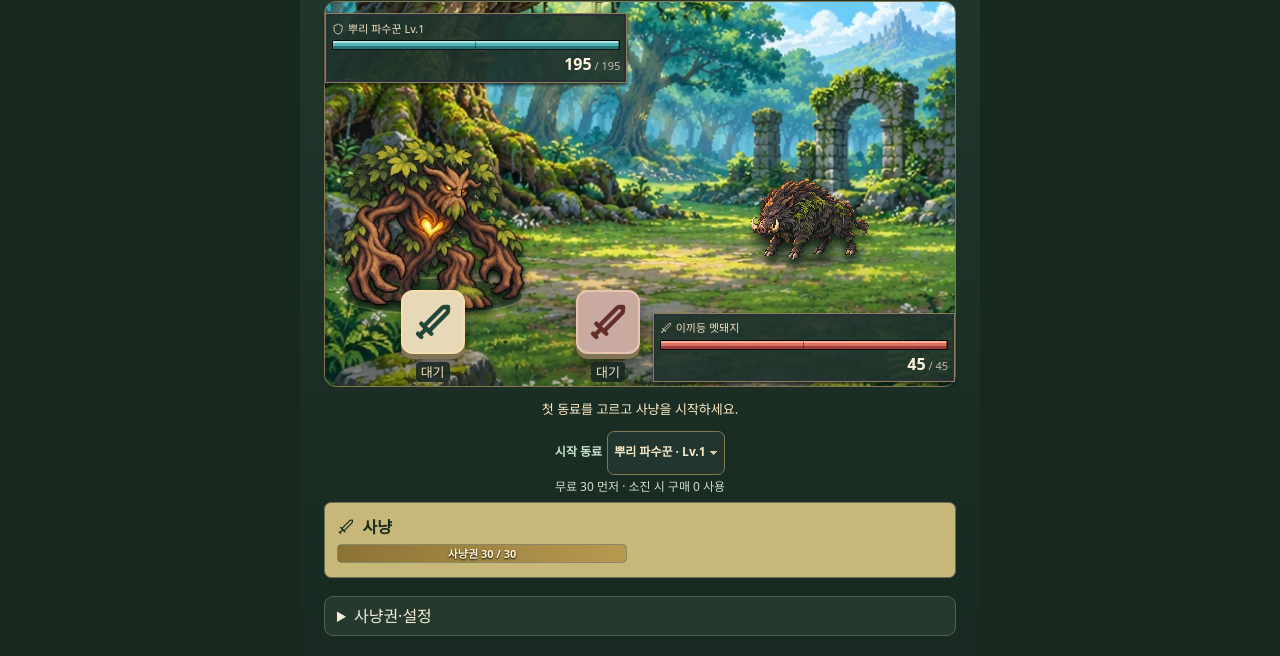
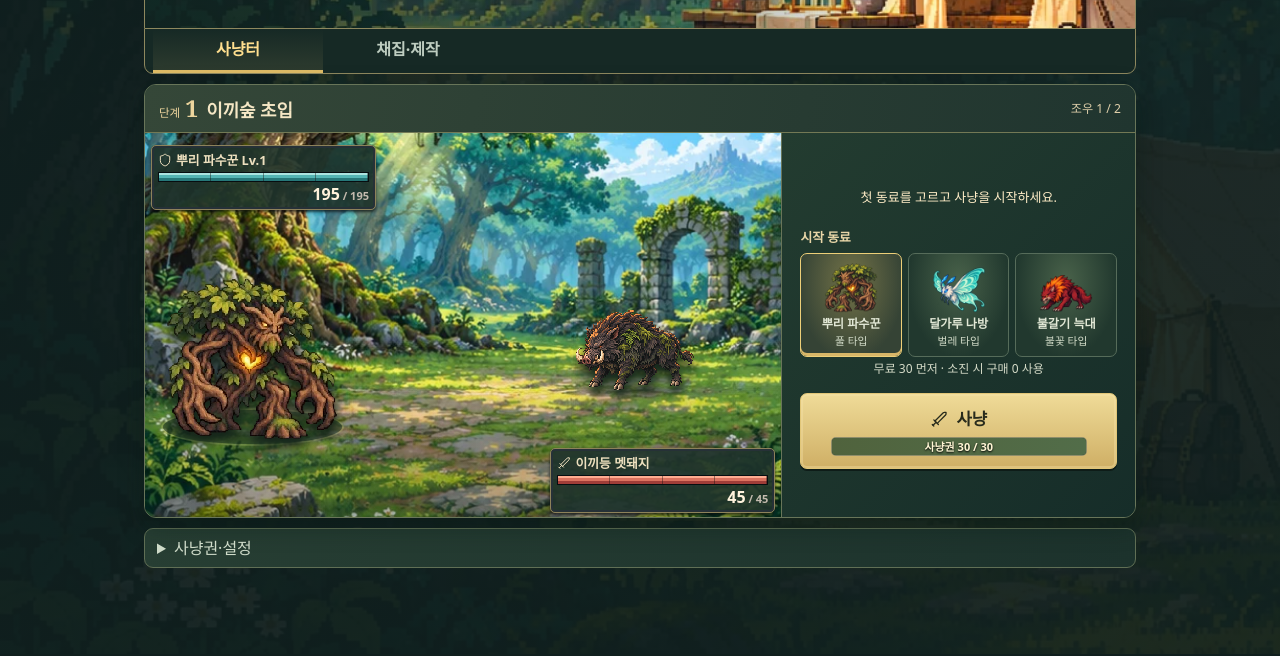
Before and after one commit to karajaku/moss-companions-play, a plain HTML site: page index.html in a window 1280 px wide. Shown: the part 146-802 px from the top of the page. Drawn offline with Linux system fonts and the light colour scheme.

Commit message:
Publish Moss Companions 3dda282338c8

```diff
--- /dev/null
+++ b/field-art.css
@@ -0,0 +1,134 @@
+/* The camp frames the play space. Region art and actors keep their own ground anchors. */
+:root {
+  --sans: "Malgun Gothic", "Apple SD Gothic Neo", system-ui, sans-serif;
+  --line: #8e885e;
+  --surface: #172f29;
+  --gold: #e6cd8a;
+  background: #101f1e;
+  font-family: var(--sans);
+}
+body.ui-game {
+  max-width: 1040px;
+  padding: clamp(10px, 2vw, 24px);
+  background: transparent;
+}
+body.ui-game::before {
+  content: ""; position: fixed; inset: 0; z-index: -1; pointer-events: none;
+  background: linear-gradient(#10201fe8, #101f1ef2), url("assets/field/camp.webp") center / cover;
+}
+.ui-game > header {
+  min-height: clamp(96px, 13vw, 150px); margin: 0; padding: 16px clamp(14px, 3vw, 36px);
+  background: linear-gradient(85deg,#122622ec, #13272590 44%,transparent 75%),
+    url("assets/field/camp.webp") center 57% / cover;
+  border: 1px solid var(--line); border-bottom: 0; border-radius: 12px 12px 0 0;
+}
+.ui-game h1 {
+  color: #fff4cf; font: 800 clamp(1.6rem, 4vw, 2.8rem)/1.15 Georgia, "Batang", "AppleMyungjo", serif;
+  letter-spacing: -.055em; text-shadow: 0 2px 2px #111e18, 0 3px 12px #08170c;
+}
+#gold {
+  align-self: flex-start; background: #152622ee; border: 1px solid #a2905b; border-radius: 20px;
+  padding: 4px 12px; font: 700 .9rem/1.4 var(--sans); color: #ffe3a0;
+}
+#gold::before { content: ""; display: inline-block; width: .7em; height: .7em; border-radius: 50%; background: #e5b657; border: 2px solid #ffe6a0; margin-right: 6px; }
+#pageNav {
+  gap: 0; padding: 0 8px; border: 1px solid var(--line); border-radius: 0 0 9px 9px; background: #162925;
+}
+#pageNav button {
+  flex: 0 1 170px; min-height: 44px; color: #becdc0; border: 0; border-bottom: 3px solid transparent;
+  background: transparent; border-radius: 0; font-weight: 700;
+}
+#pageNav [aria-current="page"] { color: #ffdf8f; border-bottom-color: #dfbc66; background: linear-gradient(0deg,#c9b36d20,transparent); }
+:where(button,select,summary):focus-visible { outline: 3px solid #ffe19a; outline-offset: 2px; }
+.ui-game main.hunt { height: auto; min-height: 0; }
+.ui-game .watch-view {
+  width: 100%; max-height: none; min-height: 0; margin: 0;
+  border: 1px solid #687559; border-radius: 12px; overflow: clip;
+  background: var(--surface); box-shadow: 0 8px 24px #08181266;
+  grid-template-rows: auto auto auto; gap: 0;
+}
+.ui-game .watch-view .watch-stage {
+  display: flex; align-items: center; flex-wrap: wrap; gap: 8px; min-height: 48px; padding: 8px 14px;
+  background: linear-gradient(100deg,#354738,#20352f); border-bottom: 1px solid #737955;
+}
+.stage-rank { display: inline-flex; gap: 5px; align-items: baseline; color: #edd59d; letter-spacing: 0; font-size: .72rem; }
+.stage-rank b { font: bold 1.45rem/1 Georgia,serif; }
+.watch-stage .trail-region { font: bold 1.12rem "Batang","AppleMyungjo",serif; margin-left: 0; }
+.watch-stage .trail-wave { margin-left: auto; font-size: .76rem; }
+.ui-game .watch-arena { height: clamp(240px, 42vh, 420px); background: url("assets/hunt/moss.webp") center / cover; }
+.ui-game .watch-arena[data-region] { border: 0; border-radius: 0; }
+.ui-game .watch-fighter .hp-meter { max-width: 225px; border-radius: 5px; }
+.watch-fighter .hp-name { font: 700 .8rem/1.3 var(--sans); }
+.watch-arena .player .hp-meter { left: 6px; }
+.watch-arena .enemy .hp-meter { right: 6px; }
+.hunt-console { display: grid; align-content: center; gap: 10px; padding: 12px; min-width: 0; background: linear-gradient(135deg,#233c30,#162d29); }
+.hunt-console .watch-reward { min-width: 0; }
+.hunt-console .watch-start {
+  margin: 0; align-items: center; border: 1px solid #e1c678; border-radius: 7px;
+  color: #282b1c; background: linear-gradient(#efdb98,#cfaf65);
+  font-weight: 800; box-shadow: inset 0 0 0 2px #f7e2a85c, 0 2px 0 #0e1c18;
+}
+.hunt-console .watch-start:hover:enabled { background: #f5df9d; }
+.watch-start-label { font-size: 1.04rem; }
+.ui-game .watch-ticket-bar { width: 88%; text-align: center; background: #28382b; }
+.ui-game .watch-ticket-fill { background: linear-gradient(90deg,#50633d,#526d49); }
+.starter-pick { border: 0; padding: 0; margin: 0; width: 100%; min-width: 0; }
+.starter-pick legend { padding: 0 0 6px; font-size: .8rem; color: #e8d6a8; font-weight: 700; }
+.starter-pick > div { display: grid; grid-template-columns: repeat(3,minmax(0,1fr)); gap: 6px; }
+.starter-pick button {
+  min-width: 0; display: grid; justify-items: center; gap: 2px; border: 1px solid #566c5a; padding: 5px 2px 7px;
+  background: radial-gradient(ellipse at 50% 27%,#49624a,#21382e 72%); color: #e2e8d6;
+}
+.starter-pick button[aria-pressed="true"] { border-color: #edcf78; box-shadow: inset 0 -3px #d8b668; background: radial-gradient(ellipse at 50% 27%,#747348,#354335 75%); }
+.starter-pick b { font-size: .76rem; }
+.starter-pick small { font-size: .67rem; color: #d3dcc9; }
+.companion-art { display: inline-block; flex: none; width: 44px; height: 44px; background: center / contain no-repeat; }
+.art-tree { background-image: url("assets/hunt/tree.webp"); }
+.art-moth { background-image: url("assets/hunt/moth.webp"); }
+.art-wolf { background-image: url("assets/hunt/wolf.webp"); }
+.art-boar,.art-golem,.art-dragon { background-size: 800% 100%; background-position: left; image-rendering: pixelated; }
+.art-boar { background-image: url("assets/boar-sheet.png"); }
+.art-golem { background-image: url("assets/golem-sheet.png"); }
+.art-dragon { background-image: url("assets/dragon-sheet.png"); }
+.ui-game .card,.ui-game details { background: linear-gradient(120deg,#273e33,#1c322c); border: 1px solid #606f55; }
+.gather .card { padding: 14px; }
+.gather h3 { display: flex; align-items: center; gap: 7px; }
+.gather h3 svg { color: #d9be78; }
+.net-grades .gather-site {
+  overflow: hidden; display: flex; flex-direction: column; align-items: stretch; justify-content: flex-start;
+  padding: 0 0 8px; background: #192d24; border: 1px solid #708264;
+}
+.gather-site img { width: 100%; height: clamp(68px,13vw,134px); object-fit: cover; margin-bottom: 4px; }
+.net-row .action { margin-left: auto; }
+.net-row { justify-content: flex-start; }
+.net-art { flex: none; display: inline-block; width: 40px; height: 40px; background: url("assets/field/nets.png") left center / 300% 100%; image-rendering: pixelated; }
+.net-reinforced { background-position: center; }
+.net-prism { background-position: right; }
+.net-grades .net-art { justify-self: center; }
+.net-choice .net-grades .action:disabled { opacity: .78; }
+.gather .desc { font-size: .85rem; }
+.gather > .card { display: grid; gap: 8px; }
+.gather > .card button { justify-self: start; }
+#settings { color: #cfdbc9; }
+@media (min-width: 840px) {
+  .ui-game .watch-view {
+    grid-template-columns: minmax(0, 1.8fr) minmax(300px, 1fr);
+    grid-template-rows: auto minmax(350px,auto);
+  }
+  .ui-game .watch-stage { grid-column: 1/-1; }
+  .ui-game .watch-arena { height: clamp(350px, 48vh, 480px); }
+  .hunt-console { padding: 18px; border-left: 1px solid #687559; gap: 16px; }
+  .field-workshop { grid-template-columns: repeat(2,minmax(0,1fr)); align-items: start; }
+  .field-workshop > .card-trees,.field-workshop > button { grid-column: 1/-1; }
+  .starter-pick .companion-art { width: 54px; height: 54px; }
+}
+@media (max-width: 480px) {
+  body.ui-game { padding: 8px 8px max(14px, env(safe-area-inset-bottom)); }
+  .ui-game > header { min-height: 82px; }
+  #pageNav button { flex: 1; }
+  .ui-game .watch-arena { height: clamp(200px, 32dvh, 330px); }
+  .ui-game .watch-skills { gap: 4px; }
+  .hunt-console { gap: 6px; padding: 8px; }
+  .ui-game .watch-start { min-height: 55px!important; padding: 5px 10px; gap: 2px; }
+  .net-grades .gather-site b { font-size: .84rem; }
+}
--- a/fieldcraft-view.js
+++ b/fieldcraft-view.js
@@ -3,6 +3,7 @@ const FieldcraftView = (() => {
   const rules = Game.fieldcraft;
   let selectedSite = "vine";
   const nameOf = kind => Game.trail.enemy(1,kind).name;
+  const netArt = key => '<span class="net-art net-' + key + '" aria-hidden="true"></span>';
   const options = (catalog, selected) => Object.entries(catalog).map(([key,label]) =>
     '<option value="'+key+'"'+(key === selected ? ' selected' : '')+'>'+label+'</option>').join('');
   function capture(s,h) {
@@ -11,34 +12,35 @@ const FieldcraftView = (() => {
       '" data-entry="'+encodeURIComponent(h.id)+'" data-wave="'+h.wave+'"'+(disabled?' disabled':'')+'>'+label+'</button>';
     return '<section class="net-choice" aria-label="포획 선택"><strong>'+nameOf(h.enemyKind)+' 포획 기회</strong><small>토벌당 한 번 · 시도하면 그물 1개 소모</small>' +
       '<div class="net-grades">'+Object.entries(rules.tools).map(([key,tool]) => choice(key,
-        '<b>'+tool.name+'</b><span>'+rules.chance(h,key)+'% · '+bag.tools[key]+'개</span>',!bag.tools[key])).join('')+'</div>'+
+        netArt(key)+'<b>'+tool.name+'</b><span>'+rules.chance(h,key)+'% · '+bag.tools[key]+'개</span>',!bag.tools[key])).join('')+'</div>'+
       '<div class="net-links">'+go('forest/gather','채집·제작')+choice('pass','보내주기')+'</div></section>';
   }
   function workshop(s) {
     const bag = s.fieldcraft, site = rules.sites[selectedSite];
-    const sites = Object.entries(rules.sites).map(([key,p]) => '<button class="action" data-act="gatherMaterial" data-arg="'+key+'"><b>'+p.name+
+    const sites = Object.entries(rules.sites).map(([key,p]) => '<button class="action gather-site" data-act="gatherMaterial" data-arg="'+key+'"><img src="assets/field/'+key+'.webp" alt=""><b>'+p.name+
       '</b><span>'+p.material+' +'+rules.handYield+'</span><small>보유 '+fmt(bag.materials[key])+'</small></button>').join('');
     const recipes = Object.entries(rules.tools).map(([key,tool]) => {
       const cost = Object.entries(tool.cost).map(([mat,n]) => rules.sites[mat].material+' '+bag.materials[mat]+'/'+n).join(' · ');
-      return '<div class="net-row"><div><b>'+tool.grade+' · '+tool.name+'</b><small>포획률 +'+tool.bonus+'%p · 보유 '+bag.tools[key]+'개</small><small>'+cost+'</small></div>'+
+      return '<div class="net-row">'+netArt(key)+'<div><b>'+tool.grade+' · '+tool.name+'</b><small>포획률 +'+tool.bonus+'%p · 보유 '+bag.tools[key]+'개</small><small>'+cost+'</small></div>'+
         btn('craftNet','1개 제작',key,'action',!rules.sufficient(bag,key))+'</div>';
     }).join('');
     const workers = Object.keys(s.companions.xp).map(kind => {
       const trip=bag.trips[kind], fighting=s.hunt?.partner?.kind===kind;
       const where=trip?.site || selectedSite;
       const identity='<b>'+nameOf(kind)+'</b><small>'+rules.types[kind]+' 타입 · '+rules.rate(kind,where)+'개/분</small>';
-      if (trip) return '<div class="net-row"><div>'+identity+'<small data-trip="'+kind+'">'+tripStatus(s,kind)+'</small></div>'+
-        '<button class="action" data-act="recallGatherer" data-arg="'+kind+'" data-start="'+trip.start+'" data-site="'+trip.site+'">수령·복귀</button></div>';
-      return '<div class="net-row"><div>'+identity+'</div>'+btn('dispatchGatherer',fighting?'토벌 중':'파견',kind,'action',fighting)+'</div>';
+      const progress=trip ? '<small data-trip="'+kind+'">'+tripStatus(s,kind)+'</small>' : '';
+      const action=trip ? '<button class="action" data-act="recallGatherer" data-arg="'+kind+'" data-start="'+trip.start+'" data-site="'+trip.site+'">수령·복귀</button>' :
+        btn('dispatchGatherer',fighting?'토벌 중':'파견',kind,'action',fighting);
+      return '<div class="net-row">'+companionPortrait(kind)+'<div>'+identity+progress+'</div>'+action+'</div>';
     }).join('');
     const labels = Object.fromEntries(Object.entries(rules.sites).map(([k,p])=>[k,p.name]));
     const modes = {manual:'직접 선택',pass:'모두 보내주기'};
     for (const [key,tool] of Object.entries(rules.tools)) modes[key]=tool.name+' 자동 사용';
     return '<div class="field-workshop">'+(rules.pending(s)?go('forest','포획 대기로 돌아가기','action'):'')+
-      card('직접 채집','<div class="net-grades">'+sites+'</div>')+
-      card('포획 도구 제작',recipes+'<label class="net-setting">자동 토벌 포획<select id="autoNet">'+options(modes,bag.auto)+'</select></label>')+
+      card('직접 채집','<div class="net-grades">'+sites+'</div>', 'trees')+
+      card('포획 도구 제작',recipes+'<label class="net-setting">자동 토벌 포획<select id="autoNet">'+options(modes,bag.auto)+'</select></label>', 'hammer')+
       card('동료 자동 채집','<label class="net-setting">채집터<select id="gatherSite">'+options(labels,selectedSite)+'</select></label>'+
-        desc(site.material+' · '+site.types.join('·')+' 타입은 수확 2배. 접속을 종료해도 1분마다 쌓이며 복귀할 때 받습니다.')+workers)+'</div>';
+        desc(site.material+' · '+site.types.join('·')+' 타입은 수확 2배. 접속을 종료해도 1분마다 쌓이며 복귀할 때 받습니다.')+workers,'backpack')+'</div>';
   }
   function tripStatus(s,kind) {
     const trip=s.fieldcraft.trips[kind], now=Math.max(Date.now(),s.hunting.observedAt);
--- a/helpers.js
+++ b/helpers.js
@@ -28,3 +28,7 @@ const card = (title, content, artwork = "") =>
   '<section class="card' + (artwork ? ' illustrated-card card-' + artwork : '') + '"><h3>' +
   (artwork ? icon(artwork) : "") + title + "</h3>" + content + "</section>";
 const desc = (text) => '<p class="desc">' + text + "</p>";
+function companionPortrait(kind) {
+  const sprite = Game.trail.enemy(1, kind).sprite;
+  return '<span class="companion-art art-' + sprite + '" aria-hidden="true"></span>';
+}
--- a/hunt-watch.css
+++ b/hunt-watch.css
@@ -21,7 +21,6 @@
 .trail-creature { display:block;width:100%;height:auto;filter:drop-shadow(0 4px 3px #102017); }
 .trail-detail { color:#ffedc7;font-size:13px;line-height:1.4;text-wrap:balance; }
 .trail-replay { align-self:center;max-width:100%;padding:6px 10px;border-radius:6px;background:#26372f;color:#f2dfbb; }
-body:has(.watch-arena[data-region])::before { background:radial-gradient(ellipse at top,#354539,#172721 75%); }
 .watch-view:has([data-region]) { gap:6px; }
 .watch-view:has([data-region]) .watch-stage { padding:2px 3px;line-height:1.3; }
 .watch-view:has([data-region]) .watch-reward { flex:none;min-height:32px;gap:4px; }
--- a/hunt-watch.js
+++ b/hunt-watch.js
@@ -17,14 +17,19 @@ const HuntWatch=(()=>{
     const motion = motionEnabled() ? '' : '<div class="watch-motion-hint"><button class="mini" data-motion-policy="full"><small>' +
       (reducedMotion.matches && !prefs.motionOverride ? '기기 설정으로 정지' : '연출 꺼짐') + '</small>연출 켜기</button></div>';
     if (active) return motion;
-    const team = s.companions, choicesForTeam = team.started ? Object.keys(team.xp) : Game.trail.starters;
-    const partnerSelect = '<label class="partner-pick">' + (s.hunt ? '다음 출전' : team.started ? '출전 동료' : '시작 동료') +
-      '<select aria-label="출전 동료 선택" data-partner>' + choicesForTeam.map(kind => {
-        const level = Game.trail.partnerLevel(team.xp[kind] ?? team.xp[team.active]);
+    const team = s.companions;
+    const partnerSelect = team.started ? '<label class="partner-pick">' + companionPortrait(team.active) + (s.hunt ? '다음 출전' : '출전 동료') +
+      '<select aria-label="출전 동료 선택" data-partner>' + Object.keys(team.xp).map(kind => {
+        const level = Game.trail.partnerLevel(team.xp[kind]);
         const away = s.fieldcraft.trips[kind];
         return '<option value="' + kind + '"' + (team.active === kind ? ' selected' : '') + (away ? ' disabled' : '') + '>' +
           Game.trail.enemy(1,kind).name + ' · ' + (away ? '채집 중' : 'Lv.' + level) + '</option>';
-      }).join('') + '</select></label>';
+      }).join('') + '</select></label>' :
+      '<fieldset class="starter-pick"><legend>시작 동료</legend><div>' + Game.trail.starters.map(kind =>
+        '<button data-act="choosePartner" data-arg="' + kind + '" aria-pressed="' + (team.active === kind) + '"' +
+        (s.fieldcraft.trips[team.active] ? ' disabled' : '') + '>' + companionPortrait(kind) +
+        '<b>' + Game.trail.enemy(1,kind).name + '</b><small>' + Game.fieldcraft.types[kind] + ' 타입</small></button>'
+      ).join('') + '</div></fieldset>';
     const chooseRank = mode === 'repeat' || s.huntBest >= 60;
     const choices = chooseRank ? Array.from({length: Math.min(60, s.huntBest)}, (_, i) => {
       const n = i + 1;
@@ -116,10 +121,9 @@ const HuntWatch=(()=>{
     const resultHealth=!h?(outcome||((reward||pending()||reason.startsWith('패배'))?s.lastHunt?.health:null)):null;
     const hp=h?.hp??resultHealth?.hp??st.hp,max=h?.maxHp??resultHealth?.maxHp??st.hp,enemyHp=h?.enemyHp??resultHealth?.enemyHp??Game.trail.opponent(rank,enemy.kind).hp;
     const total=h?.enemyMax??resultHealth?.enemyMax??enemyHp;
-    const fighter=(side,label,asset,width,current,maxHp)=>'<div class="watch-fighter '+side+'"'+(side==='enemy'&&enemy.elite?' data-elite="true"':'')+' data-action="'+(roll?.[side==='player'?'player':'enemy']||'')+'">'+healthMeter(side,label,current,maxHp)+
-      '<div class="watch-actor'+(asset==='moth'?' airborne':'')+'"'+(current<=0?' data-defeated="true"':'')+'>'+(['wolf','moth','tree','goblin'].includes(asset)?
-        '<img class="trail-creature" src="assets/hunt/'+asset+'.webp" alt="">':'<canvas width="'+width+'" height="144" data-sprite="'+asset+'" aria-hidden="true"></canvas>')+'<div class="watch-ward" aria-hidden="true">'+icon('shield')+'</div></div>'+
-      (useDice?die(roll?.[side==='player'?'playerFace':'enemyFace'],roll?.[side==='player'?'player':'enemy'],side):'')+
+    const fighter=(side,label,asset,current,maxHp)=>'<div class="watch-fighter '+side+'"'+(side==='enemy'&&enemy.elite?' data-elite="true"':'')+' data-action="'+(roll?.[side==='player'?'player':'enemy']||'')+'">'+healthMeter(side,label,current,maxHp)+
+      '<div class="watch-actor'+(asset==='moth'?' airborne':'')+'"'+(current<=0?' data-defeated="true"':'')+'>'+combatSprite(asset)+'<div class="watch-ward" aria-hidden="true">'+icon('shield')+'</div></div>'+
+      (useDice && encounter?die(roll?.[side==='player'?'playerFace':'enemyFace'],roll?.[side==='player'?'player':'enemy'],side):'')+
       (side==='enemy'?enemySkill(h):'')+'</div>';
     const w=Game.huntingStatus(s),empty=!w.free&&!w.purchased&&!h&&!pending();
     const held = h || pending(), finished = !held && !validRank(nextRank());
@@ -137,16 +141,16 @@ const HuntWatch=(()=>{
     if ((!h || Game.trail.awaitingNext(h)) && joined.length) detail = '새 동료 · ' + joined.map(kind => Game.trail.enemy(rank,kind).name).join(', ');
     if (result?.partner && result.chestId) detail += (detail ? ' / ' : '') + ally.name + ' Lv.' + Game.trail.partner(s,deployed.kind).level;
     if (encounter?.captureUsed && !joined.length && (!h || Game.trail.awaitingNext(h))) detail = '포획 실패 · 그물을 빠져나갔습니다.';
-    return '<section class="watch-view'+(offer?' capture-ready':'')+'"><div class="watch-stage">STAGE <b>'+rank+'</b> <span class="trail-region">'+(trail?area.name:enemy.habitat)+'</span>'+(trail?'<span class="trail-wave">'+(enemy.elite?'우두머리 · ':'')+'조우 '+(wave+1)+' / '+pack.length+'</span>':'')+(h?.ripostes>0?'<span class="watch-counter-status">승리 시 반격 +25%</span>':'')+'</div>'+
-      '<div class="scene watch-arena combat-hud"'+(trail?' data-region="'+area.id+'"':'')+'>'+fighter('player',allyLabel,sprite,144,hp,max)+fighter('enemy',enemy.name,enemy.sprite||'boar',144,enemyHp,total)+'</div>'+
-      (offer ? FieldcraftView.capture(s,offer) : '<div class="watch-reward" role="status">'+(detail?'<div class="trail-detail">'+detail+'</div>':'')+skills(h)+(reward?'<div class="watch-receipt"><div class="watch-receipt-head"><b>'+reward.rank+'단계 클리어</b><strong>'+icon('coins')+' +'+fmt(reward.gold)+' G</strong>'+
+    return '<section class="watch-view'+(offer?' capture-ready':'')+'"><div class="watch-stage"><span class="stage-rank">단계 <b>'+rank+'</b></span> <span class="trail-region">'+(trail?area.name:enemy.habitat)+'</span>'+(trail?'<span class="trail-wave">'+(enemy.elite?'우두머리 · ':'')+'조우 '+(wave+1)+' / '+pack.length+'</span>':'')+(h?.ripostes>0?'<span class="watch-counter-status">승리 시 반격 +25%</span>':'')+'</div>'+
+      '<div class="scene watch-arena combat-hud"'+(trail?' data-region="'+area.id+'"':'')+'>'+fighter('player',allyLabel,sprite,hp,max)+fighter('enemy',enemy.name,enemy.sprite||'boar',enemyHp,total)+'</div>'+
+      '<div class="hunt-console">' + (offer ? FieldcraftView.capture(s,offer) : '<div class="watch-reward" role="status">'+(detail?'<div class="trail-detail">'+detail+'</div>':'')+skills(h)+(reward?'<div class="watch-receipt"><div class="watch-receipt-head"><b>'+reward.rank+'단계 클리어</b><strong>'+icon('coins')+' +'+fmt(reward.gold)+' G</strong>'+
         (!active && reward.fiber ? '<button class="action lining-link" data-go="forest/gather">'+icon('shield')+'안감 제작</button>' : '')+'</div><div class="watch-loot">'+
         (reward.fiber ? '<span>'+icon('trees')+'숲결 섬유 +'+reward.fiber+'</span>' : '')+
         (reward.goblinGold?'<span>'+icon('coins')+'고블린 +'+fmt(reward.goblinGold)+' G 포함</span>':'')+
         (reward.counter>0?'<span class="watch-counter-reward">반격 +'+fmt(reward.counter)+' G 포함</span>':'')+
         [[reward.shards,'sparkles','별의 파편'],[reward.scrolls,'scroll-text','주문서'],...[0,1,2].map(i=>[reward.charms[i],['trees','hammer','star'][i],Game.blessings[i]])].filter(([n])=>n).map(([n,ic,title])=>'<span aria-label="'+title+' '+n+'개" title="'+title+'">'+icon(ic)+' +'+n+'</span>').join('')+'</div></div>':reason&&!(h&&reason==='일시 중단')?'<b>'+reason+'</b>':'')+'</div>'+
       selector(s, held)+(away ? go('forest/gather','출전 동료 채집 중 · 복귀하기','action') : '<button class="primary watch-start" '+(empty&&!active?'data-open="huntWallet"':'data-watch="toggle"')+(finished?' disabled':'')+'><span class="watch-start-label">'+icon(active?'shield':'sword')+label+'</span>'+ticketBar(w)+'</button>'))+
-      '</section>';
+      '</div></section>';
   };
   function beforeRender(){if(active&&!allowed())stop('',false);}
   function refreshWallet() {
--- a/ui.js
+++ b/ui.js
@@ -39,7 +39,7 @@ function render() {
 function liningView() {
   const cost = Game.liningCosts[state.huntLining];
   return card("숲 방호 안감",desc("안감 "+state.huntLining+"단계 · 숲결 섬유 "+fmt(state.forestFiber)+"개") +
-    btn("craftHuntLining",cost ? "섬유 "+cost+"개로 보강" : "최고 단계","","action",!cost || state.forestFiber<cost));
+    btn("craftHuntLining",cost ? "섬유 "+cost+"개로 보강" : "최고 단계","","action",!cost || state.forestFiber<cost), "shield");
 }
 function locked(fn) {
   queue = queue.then(() => exclusive(fn)).catch(error => {
@@ -122,23 +122,33 @@ setInterval(() => {
   FieldcraftView.refreshTrips(state);
 },1000);
 const sheets = new Map();
+const woodlandSprites = new Set(["tree","moth","wolf","goblin"]);
+function combatSprite(name) {
+  const woodland = woodlandSprites.has(name);
+  const size = woodland ? 224 : 144;
+  return '<canvas class="' + (woodland ? 'trail-creature' : '') + '" width="' + size + '" height="' + size +
+    '" data-sprite="' + name + '" aria-hidden="true"></canvas>';
+}
 function drawFrames(now) {
   for (const canvas of document.querySelectorAll("canvas[data-sprite]")) {
     const name = canvas.dataset.sprite;
     let sheet = sheets.get(name);
     if (!sheet) {
-      sheet = new Image(); sheet.src = "assets/" + name + "-sheet.png"; sheets.set(name,sheet);
+      sheet = new Image();
+      sheet.src = woodlandSprites.has(name) ? "assets/hunt/" + name + "-sheet.webp" : "assets/" + name + "-sheet.png";
+      sheets.set(name,sheet);
       sheet.onload = () => drawFrames(performance.now());
     }
     if (!sheet.naturalWidth) continue;
     const start = Number(canvas.closest(".watch-actor").dataset.attackAt);
-    const attacking = now >= start && now - start < 360 && name === "boar";
+    const attacking = now >= start && now - start < 360;
     const frame = !motionEnabled() ? 0 : attacking ? 4 + Math.floor((now-start)/90) : Math.floor(now/180)%4;
     if (canvas.dataset.frame === String(frame)) continue;
     const ctx = canvas.getContext("2d");
     ctx.imageSmoothingEnabled = false;
-    ctx.clearRect(0,0,144,144);
-    ctx.drawImage(sheet,frame*144,0,144,144,0,0,144,144);
+    const size = sheet.naturalHeight;
+    ctx.clearRect(0,0,canvas.width,canvas.height);
+    ctx.drawImage(sheet,frame*size,0,size,size,0,0,canvas.width,canvas.height);
     canvas.dataset.frame = String(frame);
   }
 }
--- a/version.json
+++ b/version.json
@@ -1 +1 @@
-{"sourceRevision":"04999e07a6678f7b91c698d6cb01ac0d341d9118"}
+{"sourceRevision":"3dda282338c80f1fb95a0e5441eb4ef49e17db82"}
```
Also changed, not shown: index.html (+1 -0 lines), assets/field/camp.webp (added), assets/field/nets.png (added), assets/field/resin.webp (added), assets/field/stone.webp (added), assets/field/vine.webp (added), assets/hunt/goblin-sheet.webp (added), assets/hunt/moth-sheet.webp (added), assets/hunt/tree-sheet.webp (added), assets/hunt/wolf-sheet.webp (added).
